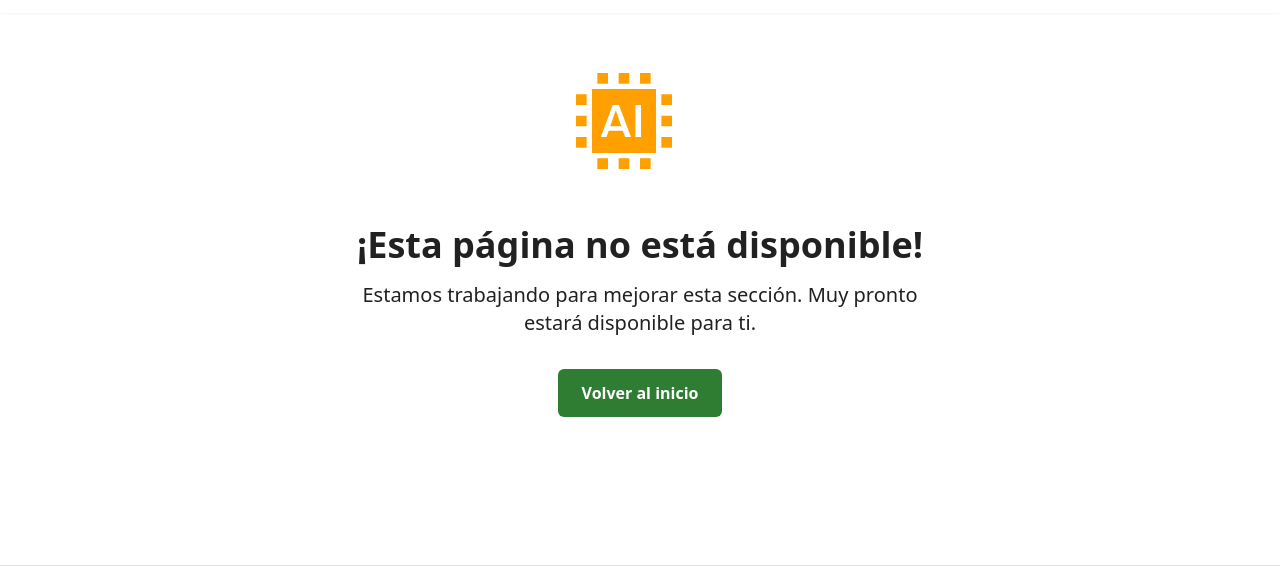
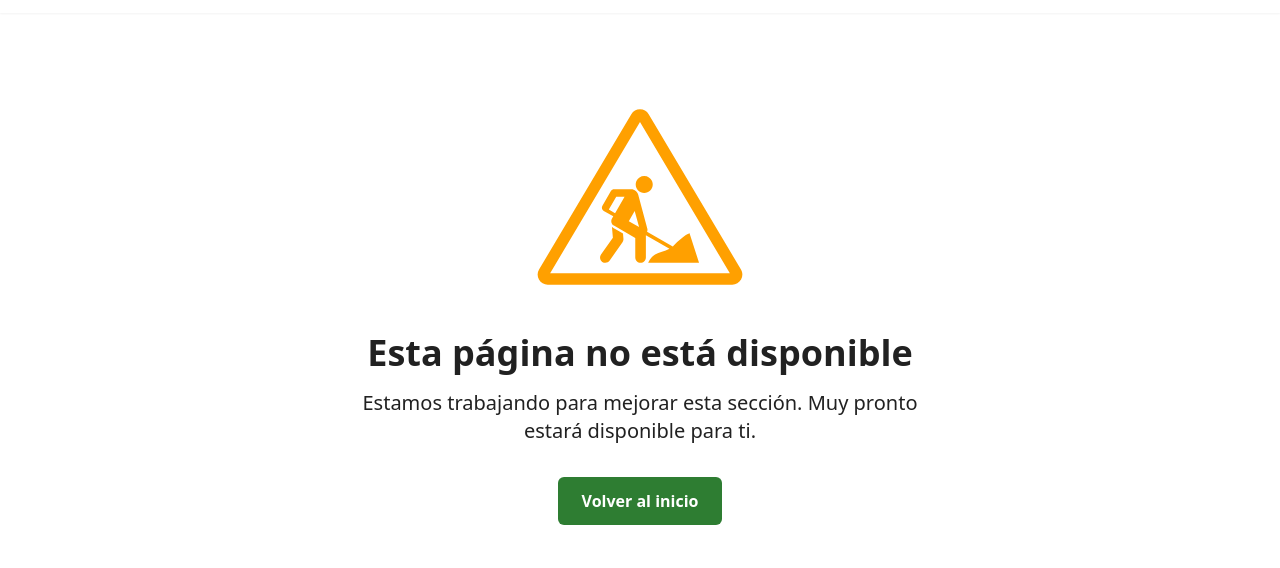
Before and after one commit to N-CortesG/VOLT---Web-Page, an Astro site in the folder volt/: page /contact in a window 1280 px wide. Shown: the part 75-643 px from the top of the page. Built offline with nearby package versions, Linux system fonts and the light colour scheme; Astro itself is replaced by a stand-in of ours.

Commit message:
Update ComingSoon component: refine title text, enhance SVG dimensions, and improve button accessibility

```diff
--- a/volt/src/components/ComingSoon.astro
+++ b/volt/src/components/ComingSoon.astro
@@ -7,7 +7,7 @@ interface Props {
 }
 
 const {
-  title = '¡Esta página no está disponible!',
+  title = 'Esta página no está disponible',
   message = 'Estamos trabajando para mejorar esta sección. Muy pronto estará disponible para ti.',
   buttonText = 'Volver al inicio',
   redirectTo = '/',
@@ -15,28 +15,27 @@ const {
 ---
 
 <section
-  class="flex flex-col items-center justify-center min-h-[80vh] text-center px-6 py-12 bg-background text-text-primary dark:bg-dark-background dark:text-dark-text-primary transition-colors duration-500"
+  class="mt-16 flex flex-col items-center justify-center min-h-[80vh] text-center px-6 py-12 bg-background text-text-primary dark:bg-dark-background dark:text-dark-text-primary transition-colors duration-500"
 >
-  <!-- SVG personalizado -->
+  <!-- SVG de construcción grande y adaptado -->
   <svg
-    viewBox="0 0 512 512"
     xmlns="http://www.w3.org/2000/svg"
-    class="w-24 h-24 md:w-32 md:h-32 mb-6 text-yellow-light dark:text-dark-yellow-light fill-current"
-    role="img"
-    aria-label="Página en construcción"
+    viewBox="0 0 256 220"
+    class="w-40 h-40 md:w-52 md:h-52 mb-8 fill-yellow-light dark:fill-dark-yellow-light transition-colors duration-300"
+    aria-label="En construcción"
   >
     <path
-      d="M320,64 L320,320 L64,320 L64,64 L320,64 Z M171.749388,128 L146.817842,128 L99.4840387,256 L121.976629,256 L130.913039,230.977 L187.575039,230.977 L196.319607,256 L220.167172,256 L171.749388,128 Z M260.093778,128 L237.691519,128 L237.691519,256 L260.093778,256 L260.093778,128 Z M159.094727,149.47526 L181.409039,213.333 L137.135039,213.333 L159.094727,149.47526 Z M341.333333,256 L384,256 L384,298.666667 L341.333333,298.666667 L341.333333,256 Z M85.3333333,341.333333 L128,341.333333 L128,384 L85.3333333,384 L85.3333333,341.333333 Z M170.666667,341.333333 L213.333333,341.333333 L213.333333,384 L170.666667,384 L170.666667,341.333333 Z M85.3333333,0 L128,0 L128,42.6666667 L85.3333333,42.6666667 L85.3333333,0 Z M256,341.333333 L298.666667,341.333333 L298.666667,384 L256,384 L256,341.333333 Z M170.666667,0 L213.333333,0 L213.333333,42.6666667 L170.666667,42.6666667 L170.666667,0 Z M256,0 L298.666667,0 L298.666667,42.6666667 L256,42.6666667 L256,0 Z M341.333333,170.666667 L384,170.666667 L384,213.333333 L341.333333,213.333333 L341.333333,170.666667 Z M0,256 L42.6666667,256 L42.6666667,298.666667 L0,298.666667 L0,256 Z M341.333333,85.3333333 L384,85.3333333 L384,128 L341.333333,128 L341.333333,85.3333333 Z M0,170.666667 L42.6666667,170.666667 L42.6666667,213.333333 L0,213.333333 L0,170.666667 Z M0,85.3333333 L42.6666667,85.3333333 L42.6666667,128 L0,128 L0,85.3333333 Z"
+      d="M133.202,84.142c5.795,0,10.493,4.698,10.493,10.493s-4.698,10.493-10.493,10.493s-10.493-4.698-10.493-10.493 S127.406,84.142,133.202,84.142z M94.71,147.731l-0.097-0.097l0,0c-0.435-0.29-0.822-0.532-1.161-0.919l1.161,13.298L80.01,180.71 c-2.079,2.998-1.354,7.06,1.547,9.139c2.998,2.079,7.06,1.354,9.139-1.547l15.764-22.727c0.822-1.161,1.354-2.708,1.161-4.255 l-0.532-6.431L94.71,147.731z M138.086,191.01h62.573l-11.702-36.509c0,0-6.625,1.644-19.729,15.571 c-0.29,0.29-0.629,0.629-0.919,0.919l-31.625-18.279c0.532-1.015,0.629-2.176,0.435-3.433L125.9,107.692 c-0.919-4.062-4.545-7.157-8.801-7.157H96.161c-1.547,0-3.095,0.822-3.965,2.176l-10.445,18.134 c-1.354,2.176-0.532,4.981,1.644,6.238l11.702,6.722l-1.547,2.611c-1.886,3.095-0.822,7.06,2.369,8.801l26.257,15.135v23.985 c0,3.627,2.901,6.528,6.528,6.528c3.627,0,6.528-2.901,6.528-6.528v-27.37l29.062,16.828c-5.996,3.433-12.863,4.062-17.747,6.963 C140.552,184.336,138.086,191.01,138.086,191.01z M97.321,129.984l-7.689-4.449l0,0l9.139-15.764h10.252L97.321,129.984z M114.198,139.752l7.253-12.669l5.416,19.923L114.198,139.752z M241.583,217.906H14.417c-4.457,0-8.594-2.406-10.797-6.28 s-2.157-8.66,0.122-12.49L117.325,8.166c2.261-3.802,6.252-6.072,10.675-6.072c4.423,0,8.414,2.27,10.675,6.072l113.583,190.97 c2.278,3.83,2.325,8.616,0.122,12.49C250.177,215.499,246.04,217.906,241.583,217.906z M15.876,206.353L15.876,206.353 c0.001-0.001,0.001-0.002,0.002-0.003L15.876,206.353z M17.402,203.787h221.196L128,17.837L17.402,203.787z"
     ></path>
   </svg>
 
   <!-- Título -->
-  <h1 class="text-3xl md:text-4xl font-bold mb-4">{title}</h1>
+  <h1 class="text-3xl md:text-4xl font-extrabold mb-4">{title}</h1>
 
   <!-- Mensaje -->
   <p class="text-lg md:text-xl max-w-xl mb-8">{message}</p>
 
-  <!-- Botón CTA -->
+  <!-- Botón -->
   <a
     href={redirectTo}
     class="inline-block px-6 py-3 bg-green-dark hover:bg-green-light dark:bg-dark-green-light dark:hover:bg-dark-green-dark text-white rounded-md font-semibold transition-colors duration-300"
```
